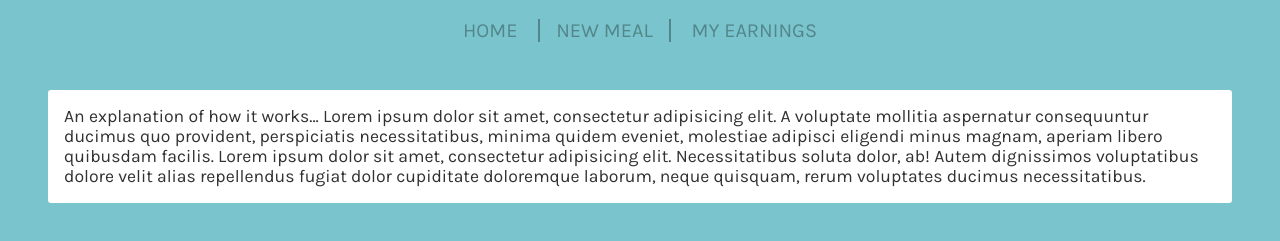
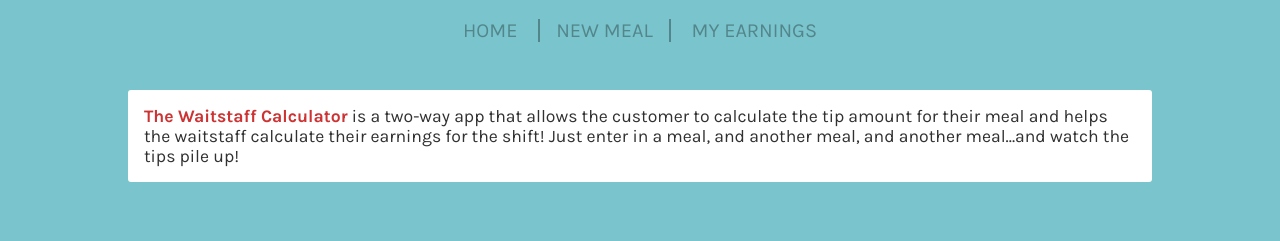
Before and after one commit to jasonwalkow/ng-wait-calc, a plain HTML site: page index.html in a window 1280 px wide. Shown: the part 61-302 px from the top of the page. Drawn offline with nearby package versions, Linux system fonts and the light colour scheme; some packages are replaced by stand-ins of ours.

Commit message:
updated home desc

```diff
--- a/css/style.css
+++ b/css/style.css
@@ -29,7 +29,7 @@ nav a:hover {
 
 .home-desc {
 	padding: 1rem;
-	margin: 3rem;
+	margin: 3rem 10%;
 	color: #313131;
 	background-color: #fff;
 	border-radius: 3px;
@@ -146,6 +146,11 @@ button:hover {
 	background-color: #CD3333;
 }
 
+.highlight {
+	color: #CD3333;
+	font-weight: bold;
+}
+
 /*ANIMATE*/
 
 .animate-view-container { position:relative; min-height: 100%; }
--- a/home.html
+++ b/home.html
@@ -1 +1 @@
-<p class="home-desc">An explanation of how it works... Lorem ipsum dolor sit amet, consectetur adipisicing elit. A voluptate mollitia aspernatur consequuntur ducimus quo provident, perspiciatis necessitatibus, minima quidem eveniet, molestiae adipisci eligendi minus magnam, aperiam libero quibusdam facilis. Lorem ipsum dolor sit amet, consectetur adipisicing elit. Necessitatibus soluta dolor, ab! Autem dignissimos voluptatibus dolore velit alias repellendus fugiat dolor cupiditate doloremque laborum, neque quisquam, rerum voluptates ducimus necessitatibus.</p>
+<p class="home-desc"><span class="highlight">The Waitstaff Calculator</span> is a two-way app that allows the customer to calculate the tip amount for their meal and helps the waitstaff calculate their earnings for the shift! Just enter in a meal, and another meal, and another meal...and watch the tips pile up!</p>
```
